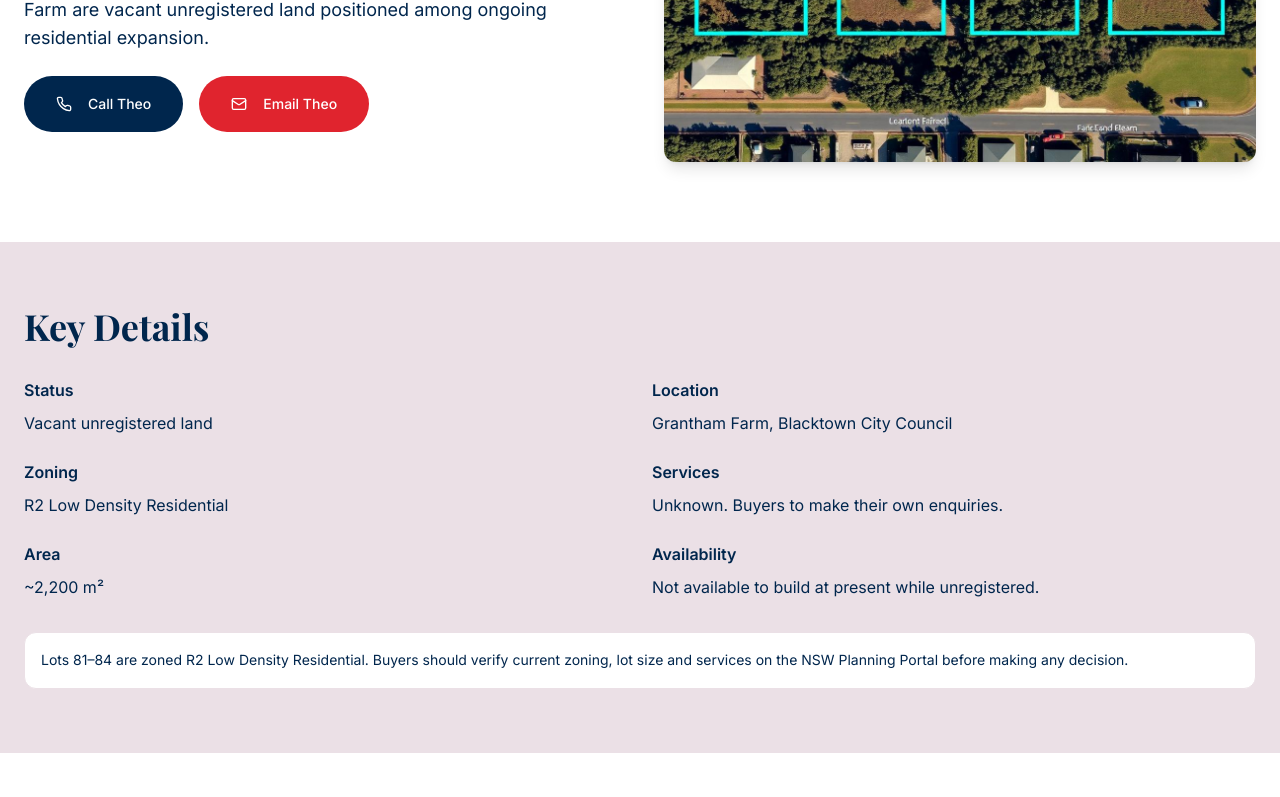
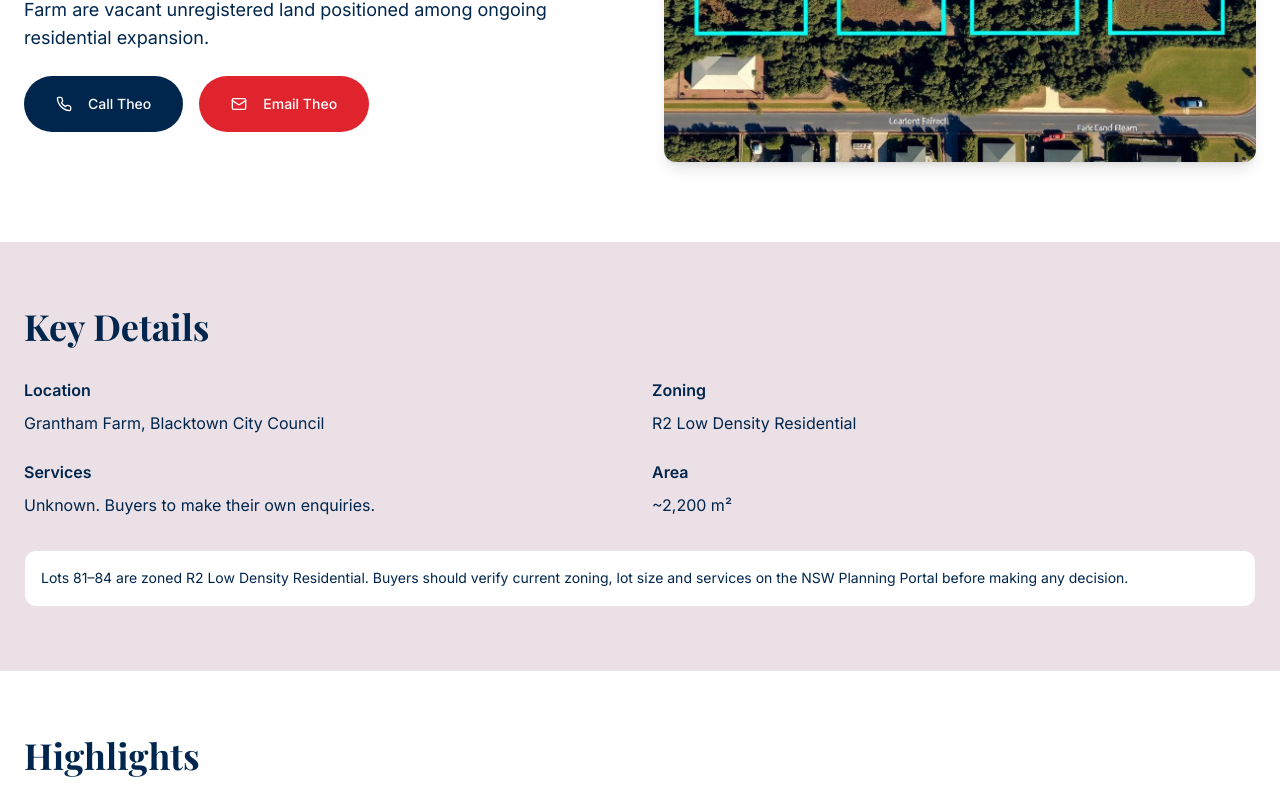
Before and after one commit to JGroutsis/econ-grantham-land, a React (Vite) app: page / in a window 1280 px wide. Shown: the part 459-1256 px from the top of the page. Built offline with nearby package versions, Linux system fonts and the light colour scheme; the HTML template or start-up script is replaced by a standard one.

Commit message:
Refactor KeyDetails component

```diff
--- a/src/components/KeyDetails.tsx
+++ b/src/components/KeyDetails.tsx
@@ -1,9 +1,5 @@
 const KeyDetails = () => {
   const details = [
-    {
-      label: "Status",
-      value: "Vacant unregistered land",
-    },
     {
       label: "Location",
       value: "Grantham Farm, Blacktown City Council",
@@ -19,10 +15,6 @@ const KeyDetails = () => {
     {
       label: "Area",
       value: "~2,200 m²",
-    },
-    {
-      label: "Availability",
-      value: "Not available to build at present while unregistered.",
     },
   ];
 
```
